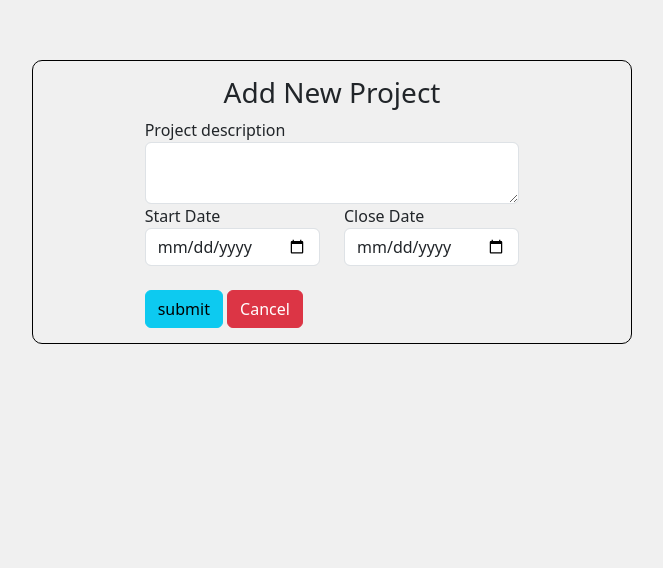
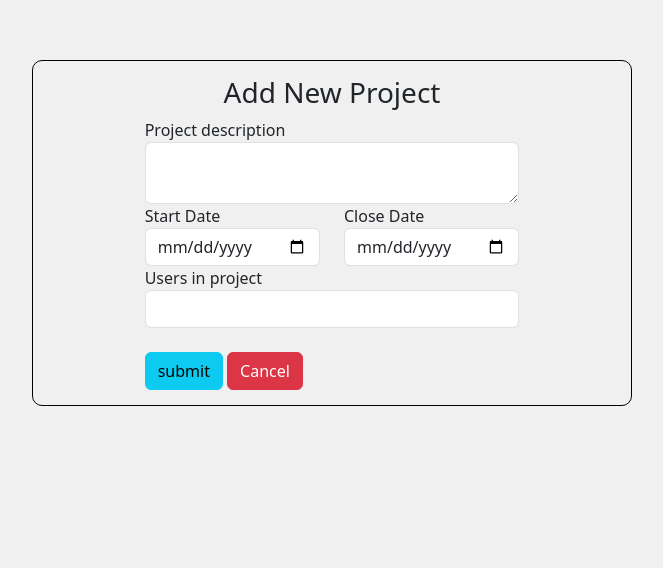
Before and after one commit to JesusBandez/proyecto_Ing_software, a Flask app: page /projects/new_project in a window 1280 px wide. Shown: the part 58-626 px from the top of the page, without its empty margins (308-971 px from the left). Run offline with Flask 3, Linux system fonts and the light colour scheme.

Commit message:
showing users projects, deleting projects, some bugs

```diff
--- a/src/models/Project.py
+++ b/src/models/Project.py
@@ -15,4 +15,4 @@ class Project(db.Model):
         self.available = available
 
     def __repr__(self):
-        return f"Project id: {self.id}, Description: {self.description}."
+        return f"Project id: {self.id}, Description: {self.description}, Users: {self.users}"
--- a/src/models/User.py
+++ b/src/models/User.py
@@ -22,4 +22,4 @@ class User(db.Model):
         self.status = status
 
     def __repr__(self):
-        return f"<User '{self.username}'>"
+        return f"{self.username}"
--- a/src/routes/Projects/projects.py
+++ b/src/routes/Projects/projects.py
@@ -3,6 +3,7 @@ from src.lib.generate_action import generate_action
 from src.routes.auth import has_role
 from src.models import db
 from src.models.Project import Project
+from src.models.User import User
 from datetime import datetime
 from . import app
 
@@ -17,6 +18,7 @@ def projects_list():
         {'label': 'Description', 'class': 'col-3'},
         {'label': 'Start', 'class': 'col-2'},
         {'label': 'End', 'class': 'col-2'},
+        {'label': 'Users in project', 'class': 'col-3'},
         {'label': 'Actions', 'class': 'col-4'},
     ]
 
@@ -40,11 +42,11 @@ def projects_list():
             text_class='fa-solid fa-pencil',
             disabled=not project.available)
 
-        remove = generate_action(project.id,
-            'remove_project', button_class='btn btn-sm btn-danger w-100',
+        remove = generate_action(project.id, 'remove_project', 'post',
+            button_class='btn btn-sm btn-danger w-100',
             title="Remove project",
             text_class='fa-solid fa-trash',
-            disabled=not project.available)
+            disabled=not has_role('admin'))
 
         toggle_availability = generate_action(project.id,
             'toggle_project_availability', method='post',
@@ -61,7 +63,7 @@ def projects_list():
 
         projects_list_body.append({
             'data' : [project.id, project.description,
-                    project.start.strftime(f'%m-%d-%Y'), project.finish.strftime(f'%m-%d-%Y')],
+                    project.start.strftime(f'%m-%d-%Y'), project.finish.strftime(f'%m-%d-%Y'), project.users],
             'actions' : [generate, edit, toggle_availability, print_project, remove]
             })
 
@@ -89,9 +91,15 @@ def add_new_project():
     description = request.form['description']
     start_date = datetime.strptime(request.form['s_date'], r'%Y-%m-%d')
     close_date = datetime.strptime(request.form['c_date'], r'%Y-%m-%d')
+    project_users = request.form['p_users']
+    project_users = project_users.split(", ")
 
     if not id_project_to_edit:
         project = Project(description, start_date, close_date)
+        for pu in project_users:
+            user = db.session.query(User).filter_by(username=pu).first()
+            if (user != None):
+                project.users.append(user)
         db.session.add(project)
         db.session.commit()
 
@@ -133,8 +141,14 @@ def edit_project():
 @app.route('/projects/list/remove_project', methods=['GET', 'POST'])
 def remove_project():
     "Eliminar proyecto"
-    # TODO
-    print("Eliminando")
+    if not has_role('admin'):
+        return redirect(url_for('projects_lists'))
+
+    project_id = request.form['id']
+    project = db.session.query(Project).filter_by(id=project_id).first()
+
+    db.session.delete(project)
+    db.session.commit()
     return redirect(url_for('projects_list'))
 
 @app.route('/projects/list/toggle_project_availability', methods=['POST'])
@@ -155,7 +169,7 @@ def print_project():
 
 
 # Proyectos de un usuario
-@app.route('/projects/user_projects')
+@app.route('/projects/user_projects',  methods=['POST'])
 def user_projects():
     """Renderiza la vista con la lista de proyectos de un usuario.
         El Id del usuario se obtiene por url args"""
@@ -167,15 +181,20 @@ def user_projects():
         {'label': 'End', 'class': 'col-2'}
     ]
 
-
-    #TODO: Se busca en la base de datos el usuario por su id.
-    # Mostrar error en caso de que no exista
-    print(request.args.get("id"))
-    user = {'username': 'dummy'}
+    user_id = request.form['id']
+    user = db.session.query(User).filter_by(id=user_id).first()
+    projects = db.session.query(Project).all()
+    projects_user_is = []
+    for p in projects :
+        for u in p.users:
+            if (u.id == user.id):
+                projects_user_is.append({
+                    'data' : [p.id, p.description, p.start.strftime(f'%m-%d-%Y'), p.finish.strftime(f'%m-%d-%Y')]
+                })
 
     return render_template('projects/user_projects.html',
-        username=user['username'],
+        username=user,
         list_context= {
                 'list_header': users_projects_list_header,
-                'list_body' : [], #TODO: Meterle los datos reales
+                'list_body' : projects_user_is
             })
--- a/src/routes/Users_list/users_list.py
+++ b/src/routes/Users_list/users_list.py
@@ -29,7 +29,7 @@ def users_lists():
             title="Delete user",
             disabled=not has_role('admin'))
 
-        see_projects = generate_action(user.id, 'user_projects',
+        see_projects = generate_action(user.id, 'user_projects', 'post',
                 button_class='btn btn-info w-100', text_class="fa-solid fa-eye",
                 title="View the projects associated with the user")
 
--- a/src/templates/projects/new_project.html
+++ b/src/templates/projects/new_project.html
@@ -31,6 +31,12 @@
                                         type="date" value="{{ project_to_edit.finish if project_to_edit else '' }}" />
                                     </div>
                                 </div>
+                                <div class="row">
+                                    <div class="col">
+                                        <label for="p_users">Users in project</label>
+                                        <input type="text" name="p_users" id="p_users" class="form-control" required>
+                                    </div>
+                                </div>
                             </div>
                             <div class="form-group">
                                 <input type="submit" name="submit" class="btn btn-info btn-md mt-4" value="submit">
```
